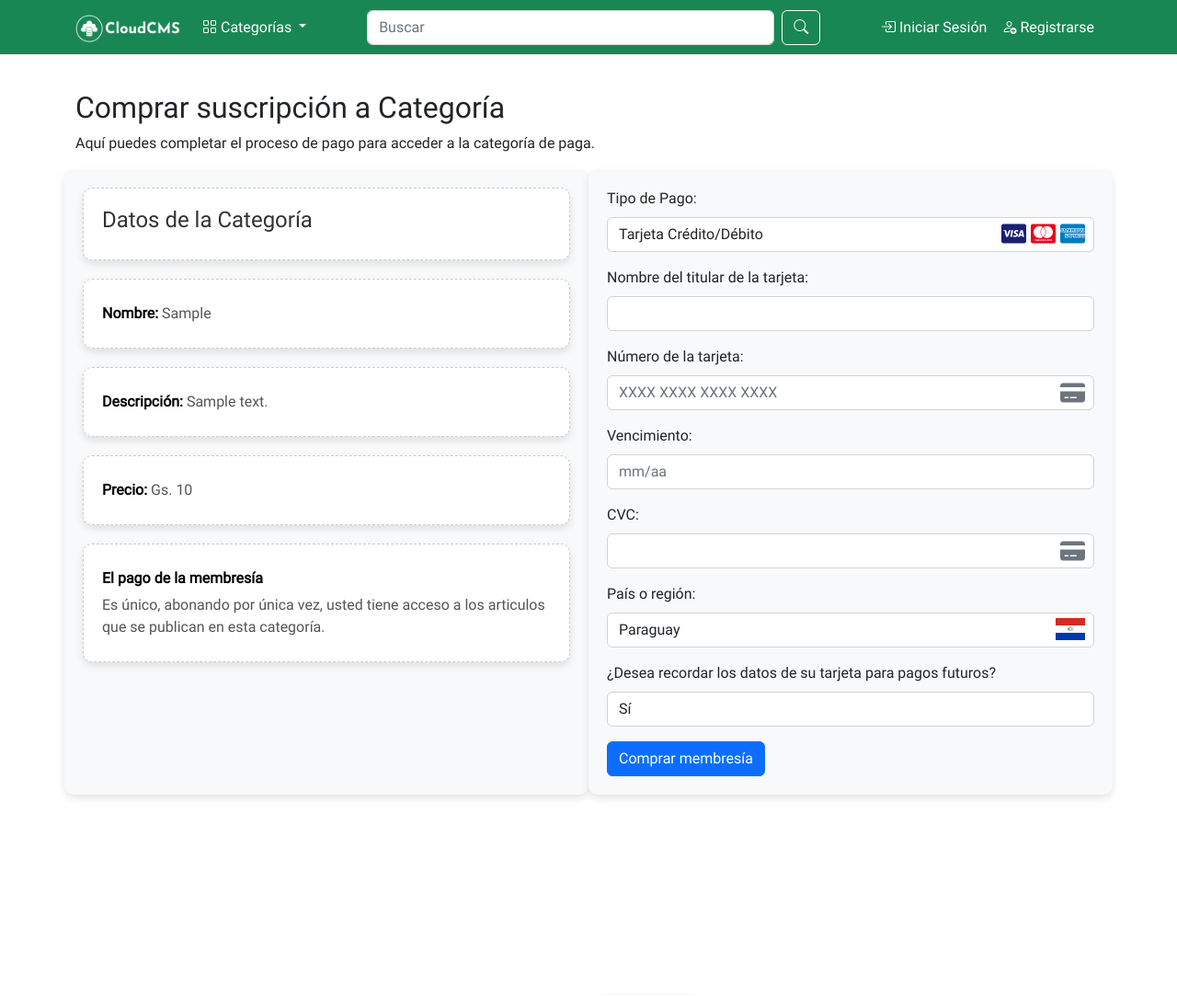
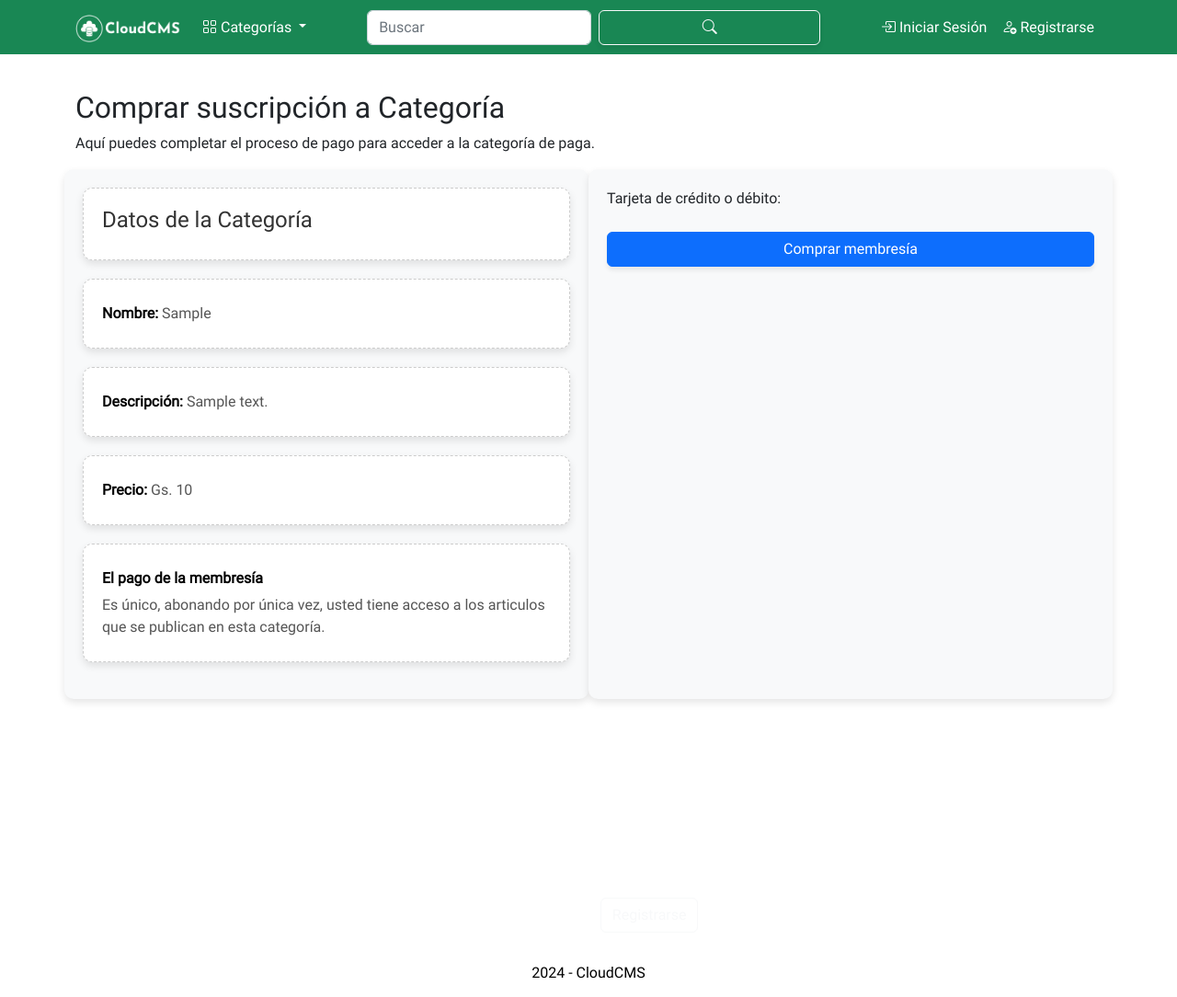
Before and after one commit to Adrienri2/CloudCMS, a Django app: page /blogs/pago/1/ in a window 1280 px wide. Shown: the top 1084 px of the page at 92% size. Run offline with Django 4.2, Linux system fonts and the light colour scheme; tables that the repository leaves empty hold one stand-in row (values such as "Sample post"); parts of the project's set-up code (start-up, migrations or seed data) failed here and were passed over; some libraries are stand-ins or nearby versions.

Commit message:
Integrar Stripe para pagos de membresía

```diff
--- a/blogs/templates/blogs/pago.html
+++ b/blogs/templates/blogs/pago.html
@@ -31,60 +31,20 @@
         <!-- Aside para el formulario de pago -->
         <aside class="col-md-6 payment-aside">
           <!-- Formulario de Pago -->
-          <form method="post" action="{% url 'blogs:procesar_pago' category.id %}">
+          <form id="payment-form" method="post" action="{% url 'blogs:create_checkout_session' category.id %}">
             {% csrf_token %}
             <div class="mb-3 position-relative">
-              <label for="tipoPago" class="form-label">Tipo de Pago:</label>
-              <input type="text" class="form-control" id="tipoPago" value="Tarjeta Crédito/Débito" readonly>
-              <!-- Iconos de las tarjetas -->
-              <div class="input-icons">
-                <i class="fab fa-cc-visa" style="font-size: 1.5rem; color: #1a1f71;"></i>
-                <i class="fab fa-cc-mastercard" style="font-size: 1.5rem; color: #eb001b;"></i>
-                <i class="fab fa-cc-amex" style="font-size: 1.5rem; color: #007bc1;"></i>
+              <label for="card-element" class="form-label">Tarjeta de crédito o débito:</label>
+              <div id="card-element">
+                <!-- Elemento de Stripe -->
               </div>
+              <div id="card-errors" role="alert"></div>
             </div>
-            <div class="mb-3">
-              <label for="nombreTarjeta" class="form-label">Nombre del titular de la tarjeta:</label>
-              <input type="text" class="form-control" id="nombreTarjeta" name="nombreTarjeta" required>
-            </div>
-            <div class="mb-3 position-relative">
-              <label for="numeroTarjeta" class="form-label">Número de la tarjeta:</label>
-              <input type="text" class="form-control" id="numeroTarjeta" name="numeroTarjeta" maxlength="19" placeholder="XXXX XXXX XXXX XXXX" required>
-              <!-- Icono de tarjeta -->
-              <div class="card-icon">
-                <i class="fas fa-credit-card" style="font-size: 1.5rem; color: #6c757d;"></i>
-              </div>
-            </div>
-            <div class="mb-3">
-              <label for="vencimiento" class="form-label">Vencimiento:</label>
-              <input type="text" class="form-control" id="vencimiento" name="vencimiento" placeholder="mm/aa" maxlength="5" required>
-            </div>
-            <div class="mb-3 position-relative">
-              <label for="cvc" class="form-label">CVC:</label>
-              <input type="text" class="form-control" id="cvc" name="cvc" maxlength="3" required>
-              <!-- Icono de CVC -->
-              <div class="cvc-icon">
-                <i class="fas fa-credit-card" style="font-size: 1.5rem; color: #6c757d;"></i>
-              </div>
-            </div>
-            <div class="mb-3 position-relative">
-              <label for="pais" class="form-label">País o región:</label>
-              <input type="text" class="form-control" id="pais" value="Paraguay" readonly>
-              <!-- Icono de la bandera de Paraguay -->
-              <div class="flag-icon">
-                <span class="flag-icon flag-icon-py" style="font-size: 1.5rem;"></span>
-              </div>
-            </div>
-            {% if not datos_tarjeta %}
-              <div class="mb-3">
-                <label for="recordarTarjeta" class="form-label">¿Desea recordar los datos de su tarjeta para pagos futuros?</label>
-                <select class="form-control" id="recordarTarjeta" name="recordarTarjeta" required>
-                  <option value="si">Sí</option>
-                  <option value="no">No</option>
-                </select>
-              </div>
-            {% endif %}
-            <button type="submit" class="btn btn-primary">Comprar membresía</button>
+            <button type="submit" class="btn btn-primary" id="submit">
+              <div class="spinner hidden" id="spinner"></div>
+              <span id="button-text">Comprar membresía</span>
+            </button>
+            <div id="payment-message" class="hidden"></div>
           </form>
         </aside>
       </div>
@@ -162,39 +122,170 @@
   .ticket p strong {
     color: #000;
   }
+
+  .hidden {
+    display: none;
+  }
+
+  #payment-message {
+    color: rgb(105, 115, 134);
+    font-size: 16px;
+    line-height: 20px;
+    padding-top: 12px;
+    text-align: center;
+  }
+
+  #payment-element {
+    margin-bottom: 24px;
+  }
+
+  button {
+    background: #0055DE;
+    font-family: Arial, sans-serif;
+    color: #ffffff;
+    border-radius: 4px;
+    border: 0;
+    padding: 12px 16px;
+    font-size: 16px;
+    font-weight: 600;
+    cursor: pointer;
+    display: block;
+    transition: all 0.2s ease;
+    box-shadow: 0px 4px 5.5px 0px rgba(0, 0, 0, 0.07);
+    width: 100%;
+  }
+  button:hover {
+    filter: contrast(115%);
+  }
+  button:disabled {
+    opacity: 0.5;
+    cursor: default;
+  }
+
+  .spinner,
+  .spinner:before,
+  .spinner:after {
+    border-radius: 50%;
+  }
+  .spinner {
+    color: #ffffff;
+    font-size: 22px;
+    text-indent: -99999px;
+    margin: 0px auto;
+    position: relative;
+    width: 20px;
+    height: 20px;
+    box-shadow: inset 0 0 0 2px;
+    -webkit-transform: translateZ(0);
+    -ms-transform: translateZ(0);
+    transform: translateZ(0);
+  }
+  .spinner:before,
+  .spinner:after {
+    position: absolute;
+    content: "";
+  }
+  .spinner:before {
+    width: 10.4px;
+    height: 20.4px;
+    background: #0055DE;
+    border-radius: 20.4px 0 0 20.4px;
+    top: -0.2px;
+    left: -0.2px;
+    -webkit-transform-origin: 10.4px 10.2px;
+    transform-origin: 10.4px 10.2px;
+    -webkit-animation: loading 2s infinite ease 1.5s;
+    animation: loading 2s infinite ease 1.5s;
+  }
+  .spinner:after {
+    width: 10.4px;
+    height: 10.2px;
+    background: #0055DE;
+    border-radius: 0 10.2px 10.2px 0;
+    top: -0.1px;
+    left: 10.2px;
+    -webkit-transform-origin: 0px 10.2px;
+    transform-origin: 0px 10.2px;
+    -webkit-animation: loading 2s infinite ease;
+    animation: loading 2s infinite ease;
+  }
+
+  @-webkit-keyframes loading {
+    0% {
+      -webkit-transform: rotate(0deg);
+      transform: rotate(0deg);
+    }
+    100% {
+      -webkit-transform: rotate(360deg);
+      transform: rotate(360deg);
+    }
+  }
+  @keyframes loading {
+    0% {
+      -webkit-transform: rotate(0deg);
+      transform: rotate(0deg);
+    }
+    100% {
+      -webkit-transform: rotate(360deg);
+      transform: rotate(360deg);
+    }
+  }
 </style>
 
+<script src="https://js.stripe.com/v3/"></script>
 <script>
   document.addEventListener('DOMContentLoaded', function() {
-    const numeroTarjetaInput = document.getElementById('numeroTarjeta');
-    const vencimientoInput = document.getElementById('vencimiento');
+    const stripe = Stripe('{{ stripe_publishable_key }}');
+    const elements = stripe.elements();
+    const card = elements.create('card');
+    card.mount('#payment-element');
 
-    // Formatear el número de la tarjeta en grupos de 4 dígitos
-    numeroTarjetaInput.addEventListener('input', function(e) {
-      let value = e.target.value.replace(/\D/g, ''); // Eliminar caracteres no numéricos
-      value = value.match(/.{1,4}/g)?.join(' ') || value; // Agrupar en bloques de 4
-      e.target.value = value;
+    card.addEventListener('change', function(event) {
+      const displayError = document.getElementById('card-errors');
+      if (event.error) {
+        displayError.textContent = event.error.message;
+      } else {
+        displayError.textContent = '';
+      }
     });
 
-    // Agregar automáticamente una barra después de los primeros dos dígitos en el campo de vencimiento
-    vencimientoInput.addEventListener('input', function(e) {
-      let value = e.target.value.replace(/\D/g, ''); // Eliminar caracteres no numéricos
-      if (value.length > 2) {
-        value = value.slice(0, 2) + '/' + value.slice(2);
-      }
-      e.target.value = value;
+    const form = document.getElementById('payment-form');
+    form.addEventListener('submit', function(event) {
+      event.preventDefault();
+      setLoading(true);
+
+      stripe.createToken(card).then(function(result) {
+        if (result.error) {
+          const errorElement = document.getElementById('card-errors');
+          errorElement.textContent = result.error.message;
+          setLoading(false);
+        } else {
+          stripeTokenHandler(result.token);
+        }
+      });
     });
 
+    function stripeTokenHandler(token) {
+      const form = document.getElementById('payment-form');
+      const hiddenInput = document.createElement('input');
+      hiddenInput.setAttribute('type', 'hidden');
+      hiddenInput.setAttribute('name', 'stripeToken');
+      hiddenInput.setAttribute('value', token.id);
+      form.appendChild(hiddenInput);
+      form.submit();
+    }
 
-  // Rellenar automáticamente los campos si los datos de la tarjeta están guardados
-  const datosTarjeta = {{ datos_tarjeta|safe }};
-  if (datosTarjeta) {
-    document.getElementById('nombreTarjeta').value = datosTarjeta.nombre_tarjeta;
-    document.getElementById('numeroTarjeta').value = datosTarjeta.numero_tarjeta.match(/.{1,4}/g).join(' ');
-    document.getElementById('vencimiento').value = datosTarjeta.fecha_vencimiento;
-    document.getElementById('cvc').value = datosTarjeta.codigo_seguridad;
-  }
-});
-
+    function setLoading(isLoading) {
+      if (isLoading) {
+        document.querySelector("#submit").disabled = true;
+        document.querySelector("#spinner").classList.remove("hidden");
+        document.querySelector("#button-text").classList.add("hidden");
+      } else {
+        document.querySelector("#submit").disabled = false;
+        document.querySelector("#spinner").classList.add("hidden");
+        document.querySelector("#button-text").classList.remove("hidden");
+      }
+    }
+  });
 </script>
 {% endblock %}
--- a/blogs/templates/blogs/success.html
+++ b/blogs/templates/blogs/success.html
@@ -8,7 +8,7 @@
     <div class="col-md-12">
       <h2>Pago Exitoso</h2>
       <p>Tu pago ha sido procesado exitosamente y tu membresía ha sido activada.</p>
-      <a href="{% url 'get_category' category.slug %}" class="btn btn-primary">Ir a la Categoría</a>
+      <a href="{% url 'blogs:ir_a_categoria' category.id %}" class="btn btn-primary">Ir a la Categoría</a>
     </div>
   </div>
 </div>
--- a/blogs/urls.py
+++ b/blogs/urls.py
@@ -23,8 +23,10 @@ urlpatterns = [
     path("create/reply/", login_required(views.CreateReply.as_view()), name="create_reply"),
     path("create/bookmark/", login_required(views.CreateBookmark.as_view()), name="create_bookmark"),
     path('pago/<int:category_id>/', views.PagoView.as_view(), name='pago'),
-    path('procesar_pago/<int:category_id>/', views.ProcesarPagoView.as_view(), name='procesar_pago'),
-    path('success/<int:category_id>/', views.SuccessView.as_view(), name='success'),  # Vista de éxito
+    path('ir_a_categoria/<int:category_id>/', views.IrACategoriaView.as_view(), name='ir_a_categoria'),
+    path('create-checkout-session/<int:category_id>/', views.CreateCheckoutSessionView.as_view(), name='create_checkout_session'),  # Vista para crear sesión de pago
+   path('success/<int:category_id>/', views.SuccessView.as_view(), name='success'),  # Vista de éxito
+    path('cancel/<int:category_id>/', views.CancelView.as_view(), name='cancel'),  # Vista cancelar
     path('memberships/', views.MembershipsView.as_view(), name='memberships'),  # Vista de membresías
     path('delete_membership/<int:membership_id>/', views.DeleteMembershipView.as_view(), name='delete_membership'),  # Vista para eliminar membresías
     path('all_membership_payments/', views.AllMembershipPaymentsView.as_view(), name='all_membership_payments'),  # Vista para ver todas las membresías pagadas
--- a/blogs/views.py
+++ b/blogs/views.py
@@ -6,11 +6,13 @@ from django.views import View
 from django.db.models import F
 from django.urls import reverse
 from django.db.models import Q
-
+from django.conf import settings
 from accounts.models import DatosTarjeta
 from .models import *
 from .models import Notification, Category, FavoriteCategory, Blog, Rating
 from django.http import HttpResponseRedirect, JsonResponse
+import stripe
+stripe.api_key = settings.STRIPE_SECRET_KEY
 
 """
 Este módulo define las vistas para la aplicación de blogs, incluyendo la visualización de blogs, creación de comentarios, respuestas, marcadores y likes.
@@ -265,65 +267,81 @@ class PagoView(View):
                 'fecha_vencimiento': request.user.datos_tarjeta.fecha_vencimiento,
                 'codigo_seguridad': request.user.datos_tarjeta.codigo_seguridad,
             }
-        return render(request, 'blogs/pago.html', {'category': category, 'datos_tarjeta': datos_tarjeta})
+        return render(request, 'blogs/pago.html', {'category': category, 'datos_tarjeta': datos_tarjeta, 'stripe_publishable_key': settings.STRIPE_PUBLISHABLE_KEY})
+
+
+class CreateCheckoutSessionView(View):
+    def post(self, request, category_id, *args , **kwargs):
+        category = get_object_or_404(Category, id=category_id)
+        YOUR_DOMAIN = "http://127.0.0.1:8000/"
+        try:
+            checkout_session = stripe.checkout.Session.create(
+                payment_method_types=['card'],
+                line_items=[
+                {
+                        'price_data': {
+                            'currency': 'pyg',
+                            'product_data': {
+                                'name': category.category,
+                                'description': category.desc,
+                            },
+                            'unit_amount': category.costo_membresia
+                        },
+                        'quantity': 1,
+                    },
+                ],
+                mode='payment',
+                success_url=YOUR_DOMAIN + reverse('blogs:success', kwargs={'category_id': category_id}),
+                cancel_url=YOUR_DOMAIN + reverse('blogs:cancel', kwargs={'category_id': category_id}),
+            )
+            return redirect(checkout_session.url, code=303)
+        except Exception as e:
+            return str(e)
+
+
+class SuccessView(View):
+    def get(self, request, category_id):
+        category = get_object_or_404(Category, id=category_id)
+        return render(request, 'blogs/success.html', {'category': category})
+
+class CancelView(View):
+    def get(self, request, category_id):
+        category = get_object_or_404(Category, id=category_id)
+        return redirect('index')
 
 
 @method_decorator(login_required, name='dispatch')
-class ProcesarPagoView(View):
-    def post(self, request, category_id):
+class IrACategoriaView(View):
+    def get(self, request, category_id):
         category = get_object_or_404(Category, id=category_id)
 
          # Verificar si el usuario ya tiene una membresía para esta categoría
         if PaidMembership.objects.filter(user=request.user, category=category).exists():
             messages.success(request, "Ya tienes una membresía para esta categoría. Ve y disfruta de los Artículos.")
-            return redirect('blogs:pago', category_id=category_id)
 
-
-        nombre_tarjeta = request.POST.get('nombreTarjeta')
-        numero_tarjeta = request.POST.get('numeroTarjeta').replace(' ', '')  # Eliminar espacios
-        vencimiento = request.POST.get('vencimiento')
-        cvc = request.POST.get('cvc')
-        recordar_tarjeta = request.POST.get('recordarTarjeta')  # Obtener el valor de recordar_tarjeta
-
-
-        # Guardar los datos de la tarjeta si el usuario eligió "Sí"
-        if recordar_tarjeta == 'si':
-            DatosTarjeta.objects.update_or_create(
-                usuario=request.user,
-                defaults={
-                    'nombre_tarjeta': nombre_tarjeta,
-                    'numero_tarjeta': numero_tarjeta,
-                    'fecha_vencimiento': vencimiento,
-                    'codigo_seguridad': cvc
-                }
+        else:
+            # Guardar la membresía pagada
+            PaidMembership.objects.create(
+                user=request.user,
+                category=category,
+                category_desc=category.desc,
+                category_type=category.category_type,
+                subcategory_type=category.subcategory_type,
+                membership_cost=category.costo_membresia
             )
 
-        # Guardar la membresía pagada
-        PaidMembership.objects.create(
-            user=request.user,
-            category=category,
-            category_desc=category.desc,
-            category_type=category.category_type,
-            subcategory_type=category.subcategory_type,
-            membership_cost=category.costo_membresia
-        )
+            # Guardar el registro de pago de la membresía
+            MembershipPayment.objects.create(
+                user=request.user,
+                category=category,
+                category_type=category.category_type,
+                membership_cost=category.costo_membresia
+            )
+            messages.success(request, "Tu membresía ha sido activada. Ahora puedes disfrutar de los Artículos.")
 
-        # Guardar el registro de pago de la membresía
-        MembershipPayment.objects.create(
-            user=request.user,
-            category=category,
-            category_type=category.category_type,
-            membership_cost=category.costo_membresia
-        )
+        # Redirigir a la pagina de la categoria
+        return redirect('get_category', slug=category.slug)
 
-
-        # Redirigir a una página de éxito o de confirmación
-        return redirect('blogs:success', category_id=category_id)
-
-class SuccessView(View):
-    def get(self, request, category_id):
-        category = get_object_or_404(Category, id=category_id)
-        return render(request, 'blogs/success.html', {'category': category})
 
 
 @method_decorator(login_required, name='dispatch')
--- a/cloudcms/settings.py
+++ b/cloudcms/settings.py
@@ -16,6 +16,11 @@ from dotenv import load_dotenv
 import dj_database_url
 from django.core.exceptions import ImproperlyConfigured
 from django.contrib.messages import constants as messages
+
+# Configuración de Stripe
+load_dotenv()  # Cargar variables del archivo .env
+STRIPE_PUBLISHABLE_KEY = os.getenv('STRIPE_PUBLISHABLE_KEY')
+STRIPE_SECRET_KEY = os.getenv('STRIPE_SECRET_KEY')
 
 # Construir rutas dentro del proyecto como: BASE_DIR / 'subdir'.
 BASE_DIR = Path(__file__).resolve().parent.parent
--- a/requirements.txt
+++ b/requirements.txt
@@ -8,5 +8,6 @@ psycopg2-binary==2.9.9
 drf-yasg==1.21.7
 celery
 redis
+stripe
 dj-database-url
 whitenoise
```
Also changed, not shown: 1 other file.
